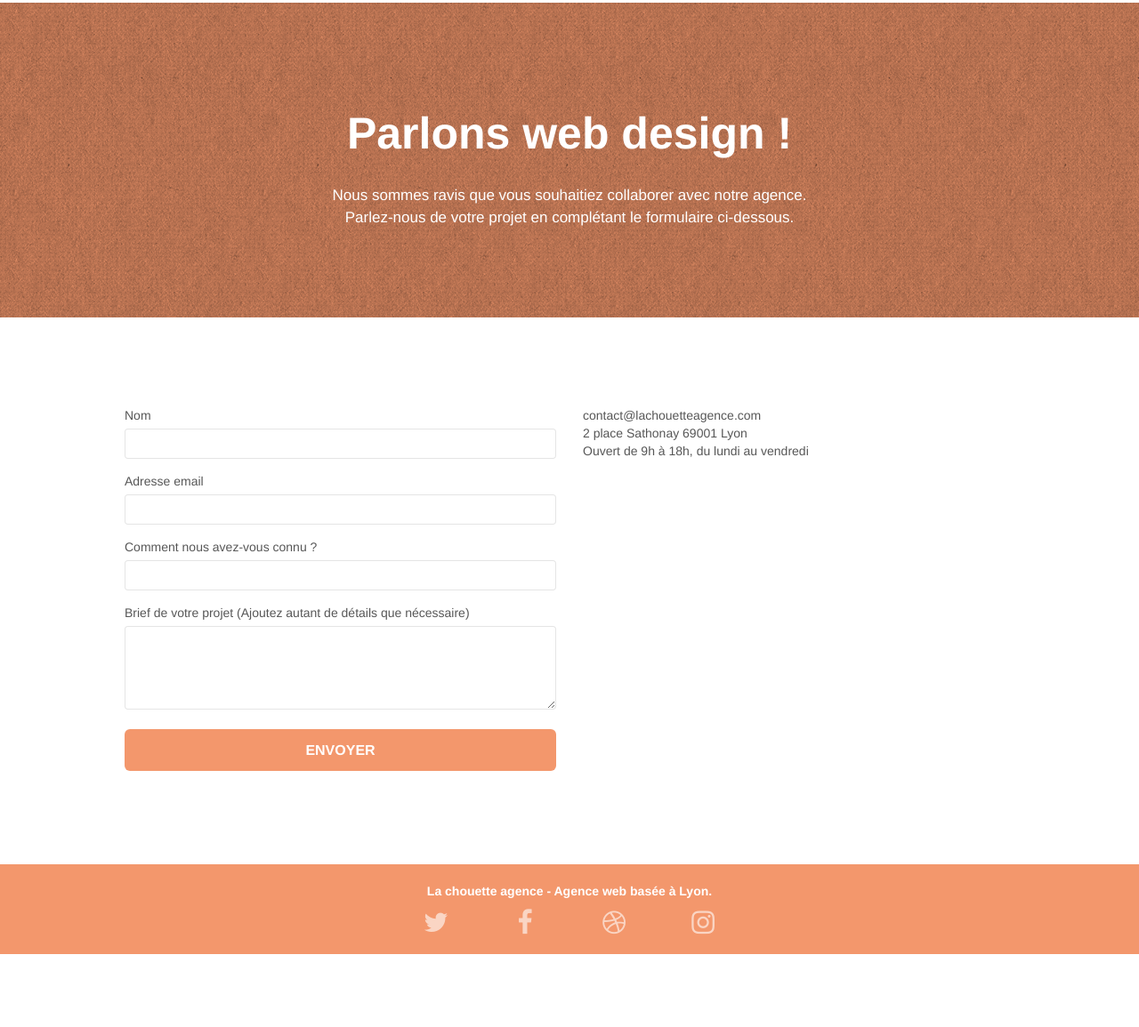
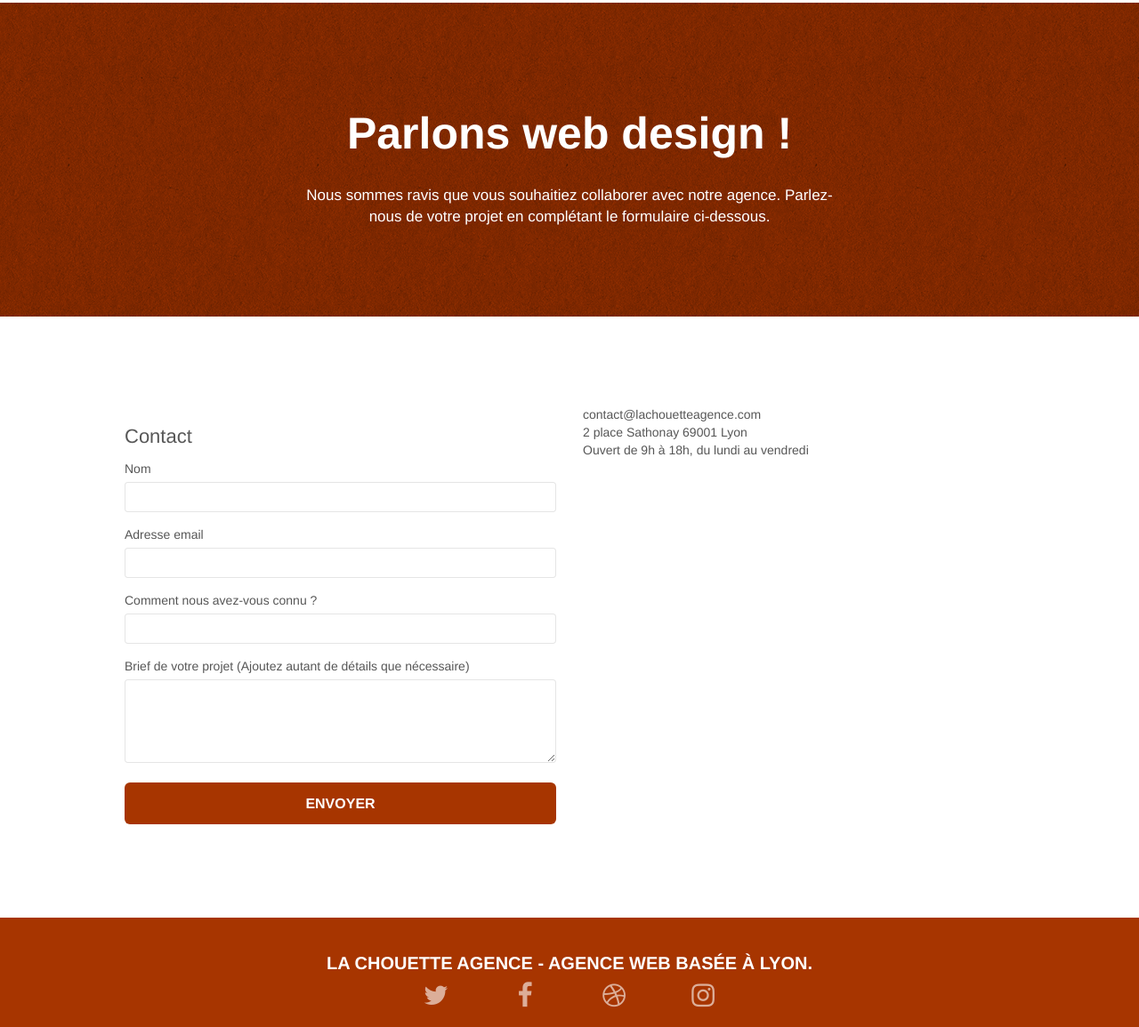
Before and after one commit to zeteo-xulon/Dreux_Nicolas_P4_15072021, a plain HTML site: page contact.html in a window 1280 px wide. Shown: the part 89-1244 px from the top of the page at 89% size. Before the commit the page ends 1162 px from the top, so only its background shows below. Drawn offline with Linux system fonts and the light colour scheme.

Commit message:
Rectification W3C de la soutenance // Amélioration du contrast des boutons et des background

```diff
--- a/contact.html
+++ b/contact.html
@@ -61,10 +61,10 @@
 					<h1 class="text-center hero-bloc-text tc-white contact__title">
 						Parlons web design !
 					</h1>
-					<p class="text-center mg-lg tc-white tight-width-whitespace contact__subtitle-text">
-						Nous sommes ravis que vous souhaitiez collaborer avec notre agence.<br>
+					<h2 class="text-center mg-lg tc-white tight-width-whitespace contact__subtitle-text">
+						Nous sommes ravis que vous souhaitiez collaborer avec notre agence.
 						Parlez-nous de votre projet en complétant le formulaire ci-dessous.
-					</p>
+					</h2>
 				</div>
 			</div>
 		</div>
@@ -79,6 +79,7 @@
 
 					<form id="form_1" class="form-container">
 						<div class="form-group">
+							<h2 class="form-title">Contact</h2>
 							<label>
 								Nom
 							</label>
@@ -127,9 +128,9 @@
 	<div class="container bloc-sm">
 		<div class="row">
 			<div class="col-sm-12">
-				<p class="text-center white footer__text">
-					La chouette agence - Agence web basée à Lyon.<br>
-				</p>
+				<h3 class="text-center white footer__text">
+					La chouette agence - Agence web basée à Lyon.
+				</h3>
 				<div class="row row-no-gutters social">
 					<div class="col-sm-3">
 						<div class="text-center">
--- a/style.css
+++ b/style.css
@@ -855,7 +855,7 @@ h4 {
     border: 0px solid white;
 }
 .quote-box__text {
-    font-size: 2rem;
+    font-size: 2rem !important;
     font-style: italic;
     width: 85%;
     line-height: 26px;
@@ -902,6 +902,21 @@ p{
     color: white !important;
     font-size: 1.7rem !important;
     margin-top: 30px !important;
+}
+
+/*====== COLOR CONTRAST CORRECTION =======*/
+
+.bgc-atomic-tangerine{
+    background: #a73500 !important;
+}
+.btn-atomic-tangerine{
+    background: #a73500 !important;
+}
+.btn-atomic-tangerine:hover{
+    background: #333333 !important;
+}
+.tc-light{
+    color: rgba(255, 255, 255, 1) !important;
 }
 
 /*================================== MODIFIED PART ================================= */
```
Also changed, not shown: index.html (+2 -2 lines), 1 other file.
